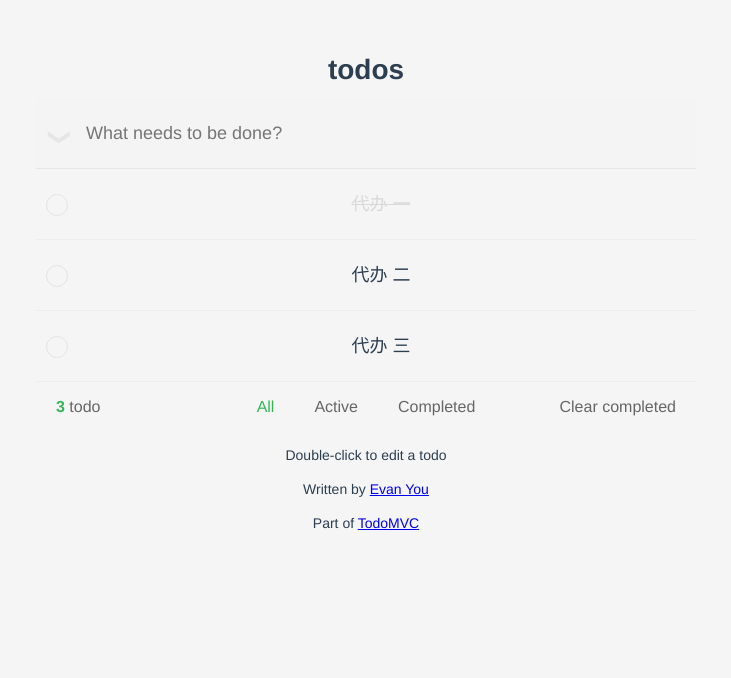
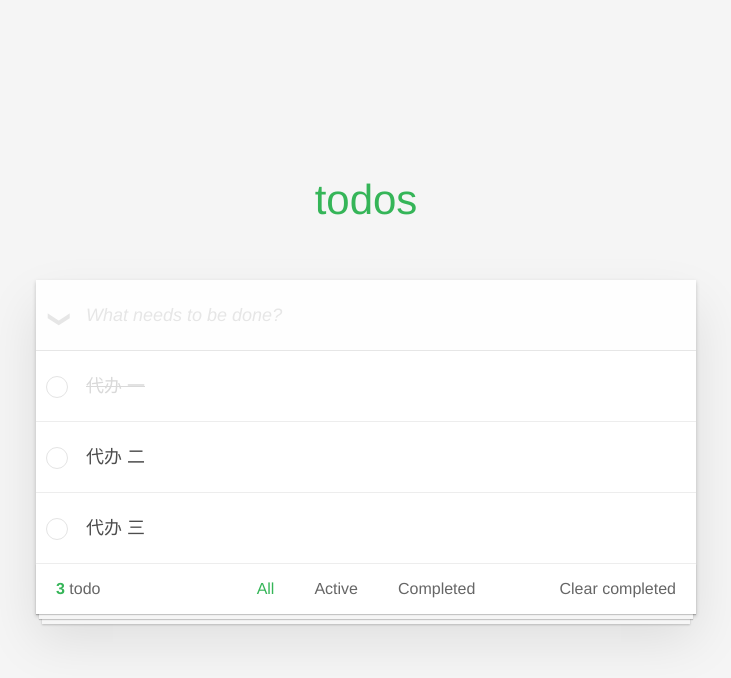
Before and after one commit to liangazhou/vue_todolist, a Vue app: page / in a window 1280 px wide. Shown: the top 678 px of the page, without its empty margins (274-1005 px from the left). Built offline with nearby package versions, Linux system fonts and the light colour scheme.

Commit message:
完成任务2-fix5

```diff
--- a/src/App.vue
+++ b/src/App.vue
@@ -1,5 +1,5 @@
 <template>
-    <div id="app">
+    <div class="todoapp">
         <header class="header">
             <h1>todos</h1>
             <input class="new-todo" autofocus autocomplete="off" placeholder="What needs to be done?">
@@ -29,11 +29,11 @@
             </ul>
             <button class="clear-completed">Clear completed</button>
         </footer>
-        <footer class="info">
-            <p>Double-click to edit a todo</p>
-            <p>Written by <a href="http://evanyou.me">Evan You</a></p>
-            <p>Part of <a href="http://todomvc.com">TodoMVC</a></p>
-        </footer>
+<!--        <footer class="info">-->
+<!--            <p>Double-click to edit a todo</p>-->
+<!--            <p>Written by <a href="http://evanyou.me">Evan You</a></p>-->
+<!--            <p>Part of <a href="http://todomvc.com">TodoMVC</a></p>-->
+<!--        </footer>-->
     </div>
 </template>
 
@@ -60,12 +60,12 @@
 </script>
 
 <style>
-    #app {
-        font-family: 'Avenir', Helvetica, Arial, sans-serif;
-        -webkit-font-smoothing: antialiased;
-        -moz-osx-font-smoothing: grayscale;
-        text-align: center;
-        color: #2c3e50;
-        margin-top: 60px;
-    }
+    /*#app {*/
+    /*    font-family: 'Avenir', Helvetica, Arial, sans-serif;*/
+    /*    -webkit-font-smoothing: antialiased;*/
+    /*    -moz-osx-font-smoothing: grayscale;*/
+    /*    text-align: center;*/
+    /*    color: #2c3e50;*/
+    /*    margin-top: 60px;*/
+    /*}*/
 </style>
```
